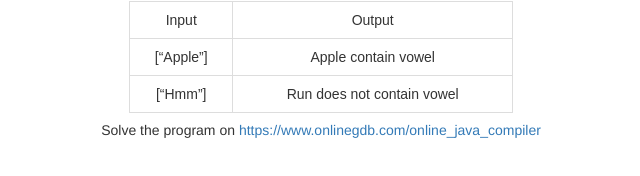
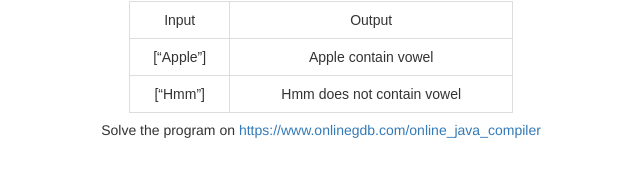
Before and after one commit to mukeshtiwari1987/mukeshtiwari1987.github.io, a plain HTML site: page prog3/index.html in a window 1280 px wide. Shown: the part 132-308 px from the top of the page, 319-959 px from the left. Drawn offline with nearby package versions, Linux system fonts and the light colour scheme.

Commit message:
updated output for prog3

```diff
--- a/prog3/index.html
+++ b/prog3/index.html
@@ -31,7 +31,7 @@
             </tr>
             <tr>
                 <td>[“Hmm”]</td>
-                <td>Run does not contain vowel</td>
+                <td>Hmm does not contain vowel</td>
             </tr>
         </table>
         <h5>Solve the program on
```
